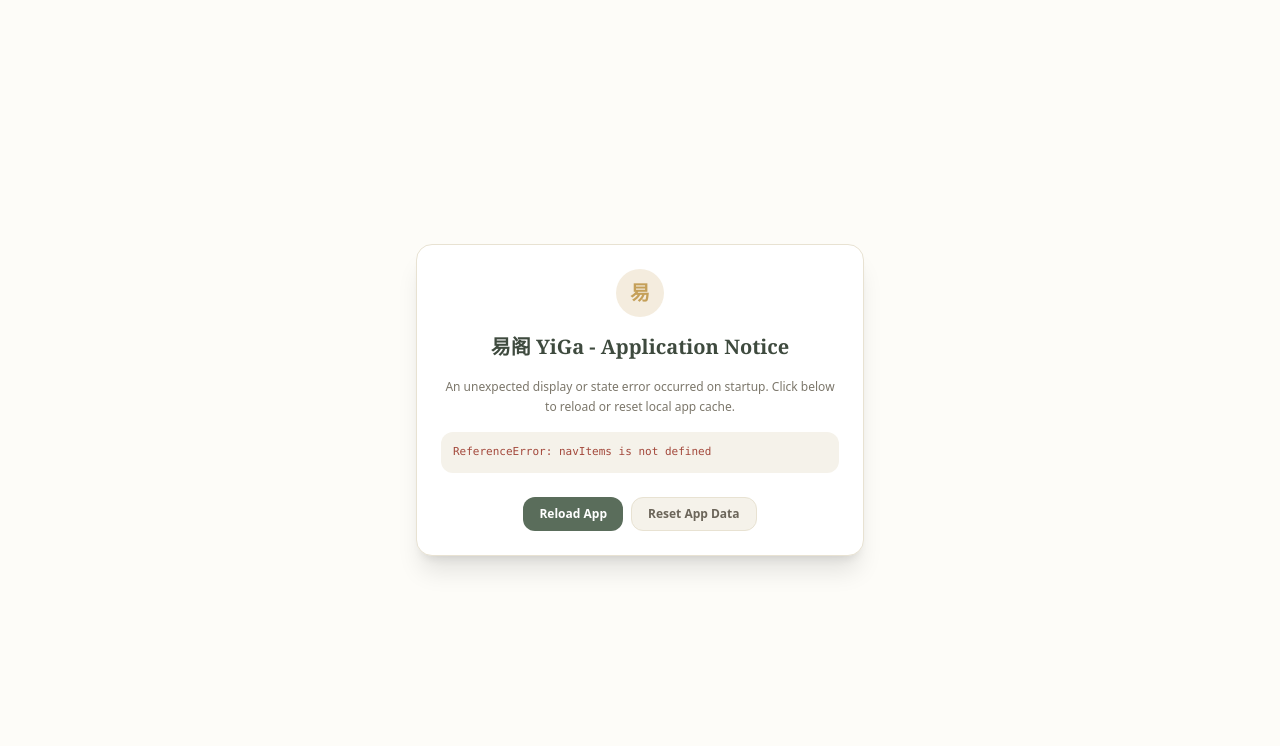
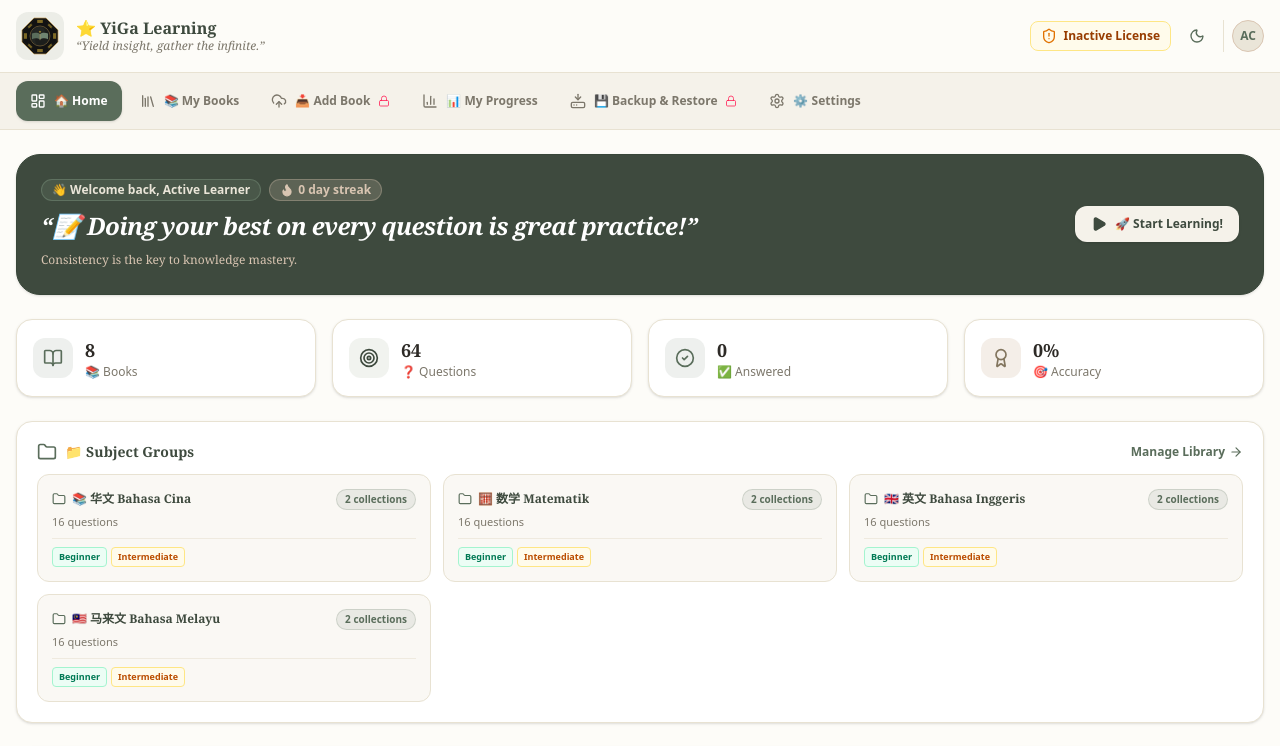
Before and after one commit to FridayHiew/ZY-Exam1, a React (Vite) app: page / in a window 1280 px wide. Shown: the top 746 px of the page. Built offline with nearby package versions, Linux system fonts and the light colour scheme.

Commit message:
Update Navigation.tsx

```diff
--- a/src/components/Navigation.tsx
+++ b/src/components/Navigation.tsx
@@ -22,7 +22,7 @@ export const Navigation: React.FC<NavigationProps> = ({
 }) => {
   const lang = settings.language;
 
-  /*const navItems = [
+  const navItems = [
     { id: 'dashboard' as TabType, label: getTranslation(lang, 'dashboard'), icon: LayoutDashboard },
     { id: 'library' as TabType, label: getTranslation(lang, 'library'), icon: Library },
     { id: 'import' as TabType, label: getTranslation(lang, 'import'), icon: UploadCloud, isLocked: !hasValidLicense },
@@ -31,7 +31,7 @@ export const Navigation: React.FC<NavigationProps> = ({
     ...(isAdmin ? [{ id: 'admin' as TabType, label: getTranslation(lang, 'adminGenerator'), icon: KeyRound }] : []),
     { id: 'settings' as TabType, label: getTranslation(lang, 'settings'), icon: Settings },
   ];
-*/
+
   return (
     <>
       {/* Top Navigation Bar - Responsive for Tablet & Desktop */}
```
